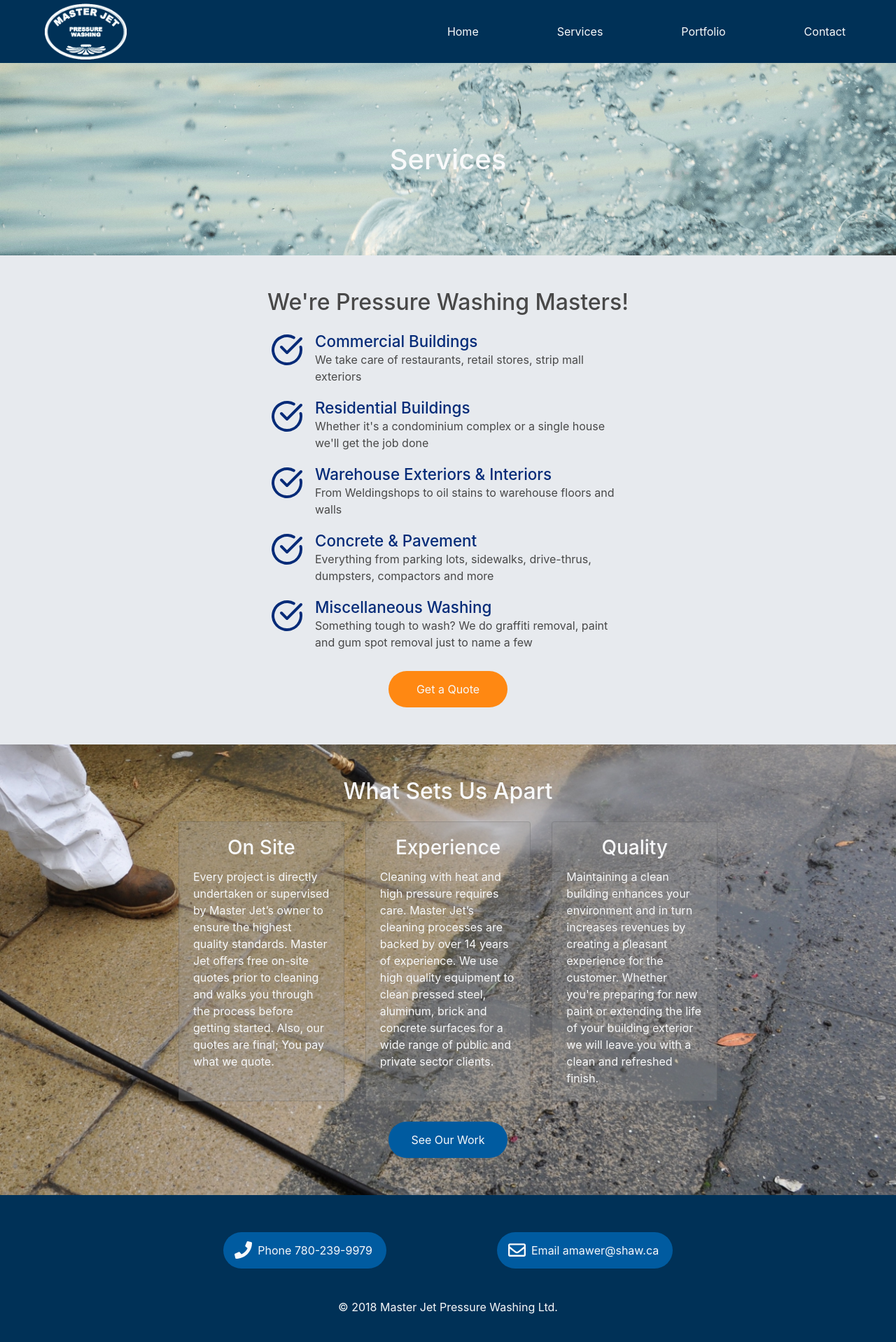
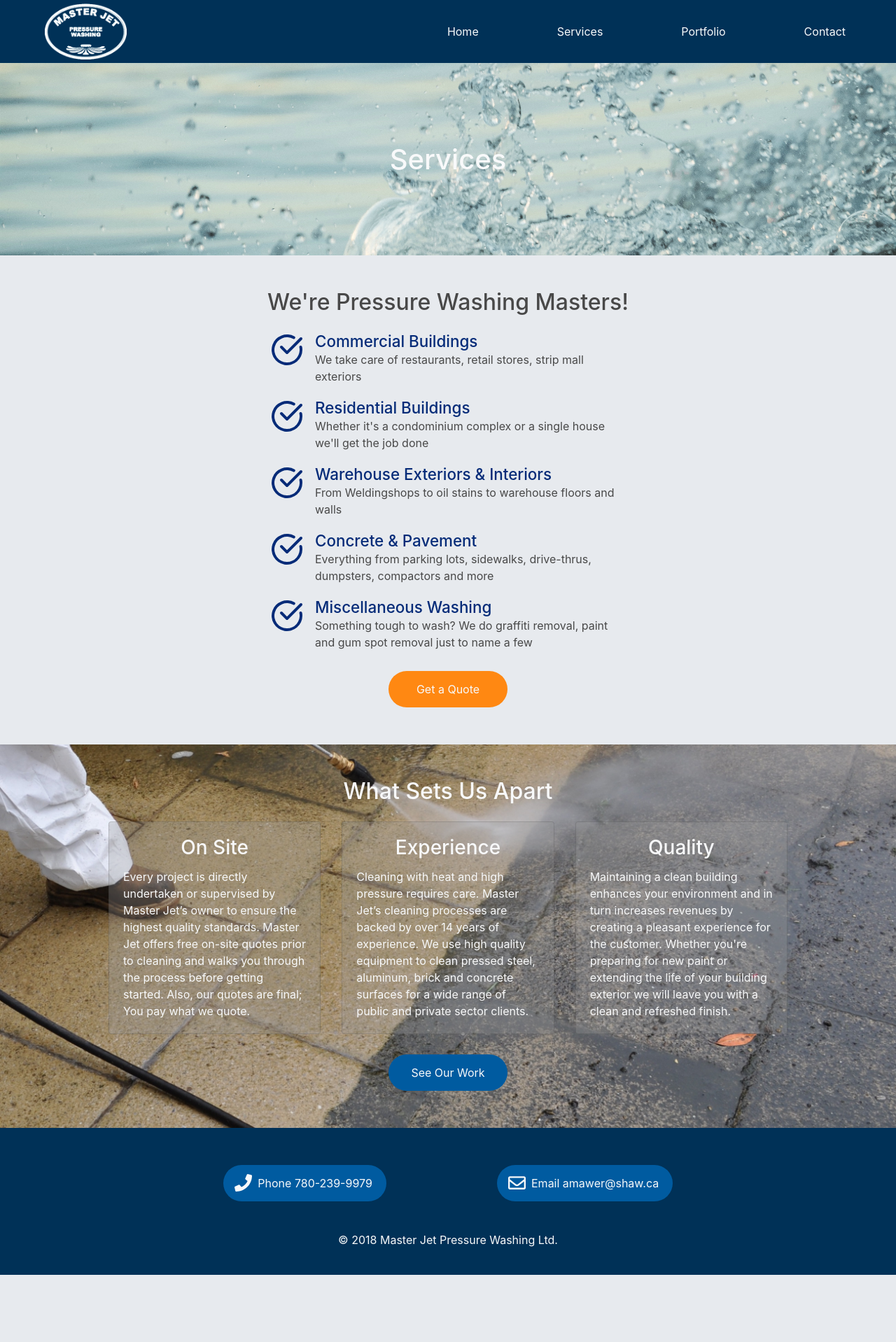
Before and after one commit to linhub15/masterjet.ca, a Jekyll site: the page built from services.html, in a window 1280 px wide. Shown: the whole page at 70% size. Built offline with Jekyll 4.4.1, drawn with Linux system fonts in a browser that asks for light colours; nearby versions of some CDN libraries; after the commit the page ends 1822 px from its top, so only the background shows below that.

Commit message:
fat text cards

```diff
--- a/_sass/services.scss
+++ b/_sass/services.scss
@@ -1,11 +1,5 @@
 section#servicesSplash {
     background-image: url("/images/services-splash.jpg");
-}
-
-section#setsUsApart {
-    background-image: url("/images/services-what-sets-us-apart.jpg");
-    background-position: center top;
-    background-size: cover;
 }
 
 #weAreMasters > div > ul {
@@ -38,3 +32,13 @@
 #setsUsApart h2, .card-deck .mj-card{
     color:$near-white;
 }
+
+section#setsUsApart {
+    background-image: url("/images/services-what-sets-us-apart.jpg");
+    background-position: center top;
+    background-size: cover;
+
+    .container {
+        max-width: 1000px;
+    }
+}
```
